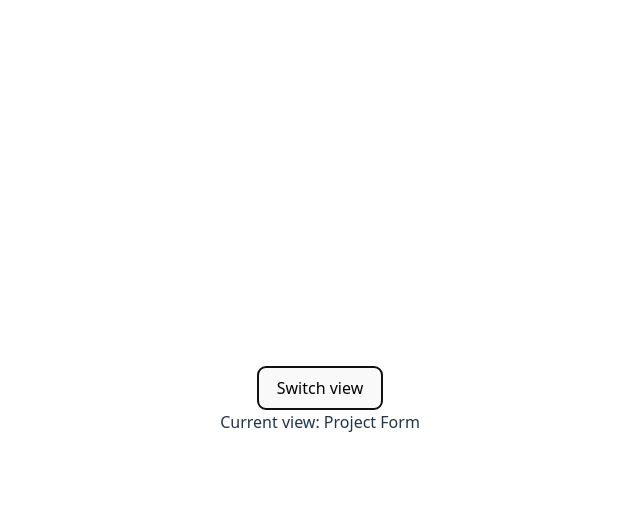
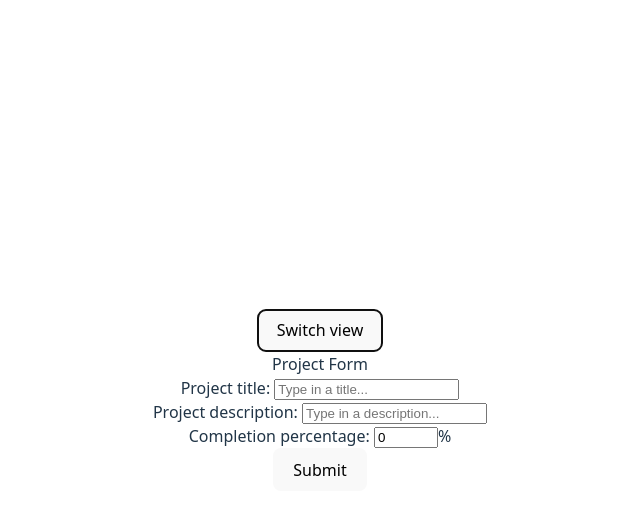
Before and after one commit to bstojkovic/project-java-web-development-iu, a React app in the folder frontend/: page / in a window 1280 px wide. Both pictures are taken after a click on the button "Switch view". Shown: the top 514 px of the page, without its empty margins (320-960 px from the left). Built offline with nearby package versions, Linux system fonts and the light colour scheme; the HTML template or start-up script is replaced by a standard one.

Commit message:
feat: complete iteration 0.3 criteria

```diff
--- a/frontend/src/components/ProjectForm.tsx
+++ b/frontend/src/components/ProjectForm.tsx
@@ -1,8 +1,28 @@
 function ProjectForm() {
+  function formSubmit() {
+    console.log("Form submitted!");
+  }
+
   return (
     <>
       <div>
-        <span>Current view: Project Form</span>
+        <span>Project Form</span>
+        <form action={formSubmit}>
+          <label htmlFor="title">Project title: </label>
+          <input placeholder="Type in a title..." aria-label="title"></input>
+          <br></br>
+
+          <label htmlFor="description">Project description: </label>
+          <input placeholder="Type in a description..." aria-label="description"></input>
+          <br></br>
+
+          <label htmlFor="completion">Completion percentage: </label>
+          <input type="number" min="0" max="100" aria-label="completion" defaultValue="0" />
+          <span>%</span>
+          <br></br>
+
+          <button>Submit</button>
+        </form>
       </div>
     </>
   )
```
Also changed, not shown: 1 other file (tests, documents, lock files or other folders).
